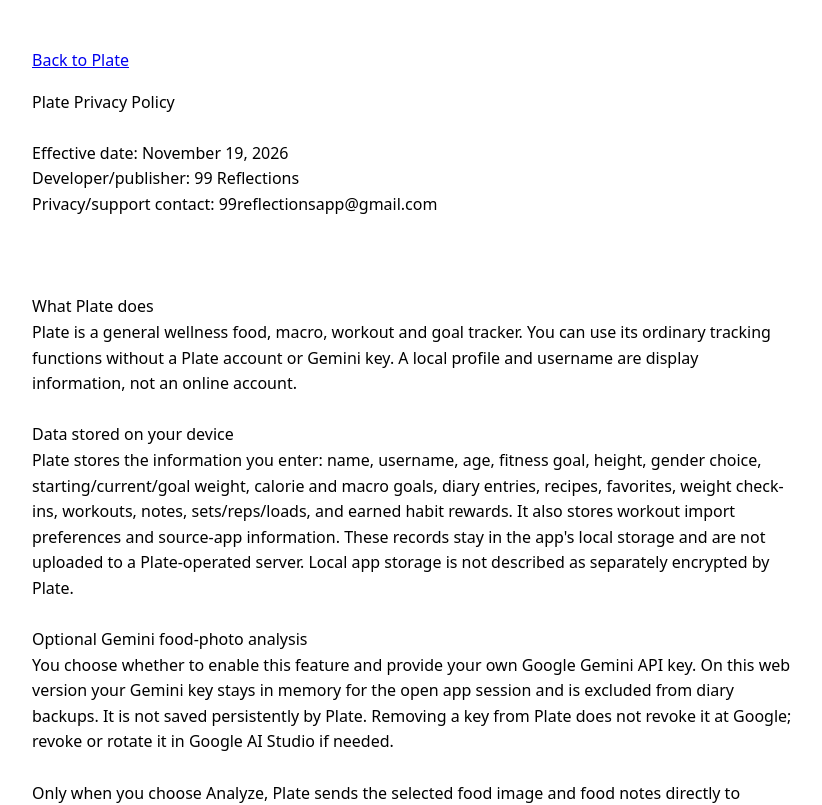
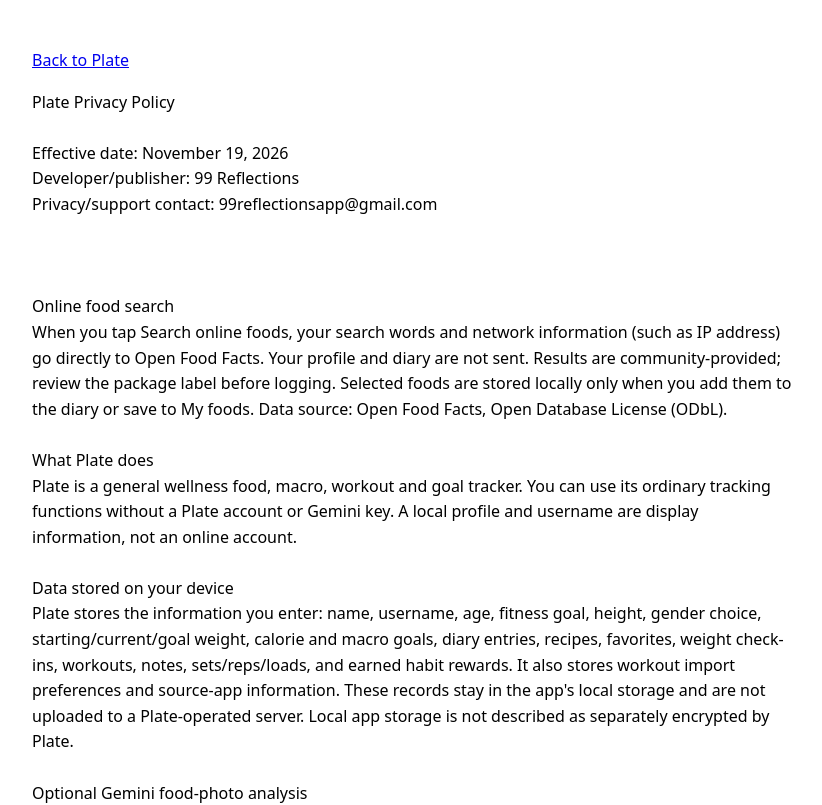
Before and after one commit to nahidbari12/Plate, a plain HTML site: page privacy.html in a window 1280 px wide. Shown: the top 805 px of the page, without its empty margins (228-1050 px from the left). Drawn offline with Linux system fonts and the light colour scheme.

Commit message:
Add online branded food search with nutrition and serving review

```diff
--- a/privacy.html
+++ b/privacy.html
@@ -5,6 +5,9 @@ Developer/publisher: 99 Reflections
 Privacy/support contact: 99reflectionsapp@gmail.com
 
 
+
+Online food search
+When you tap Search online foods, your search words and network information (such as IP address) go directly to Open Food Facts. Your profile and diary are not sent. Results are community-provided; review the package label before logging. Selected foods are stored locally only when you add them to the diary or save to My foods. Data source: Open Food Facts, Open Database License (ODbL).
 
 What Plate does
 Plate is a general wellness food, macro, workout and goal tracker. You can use its ordinary tracking functions without a Plate account or Gemini key. A local profile and username are display information, not an online account.
```
